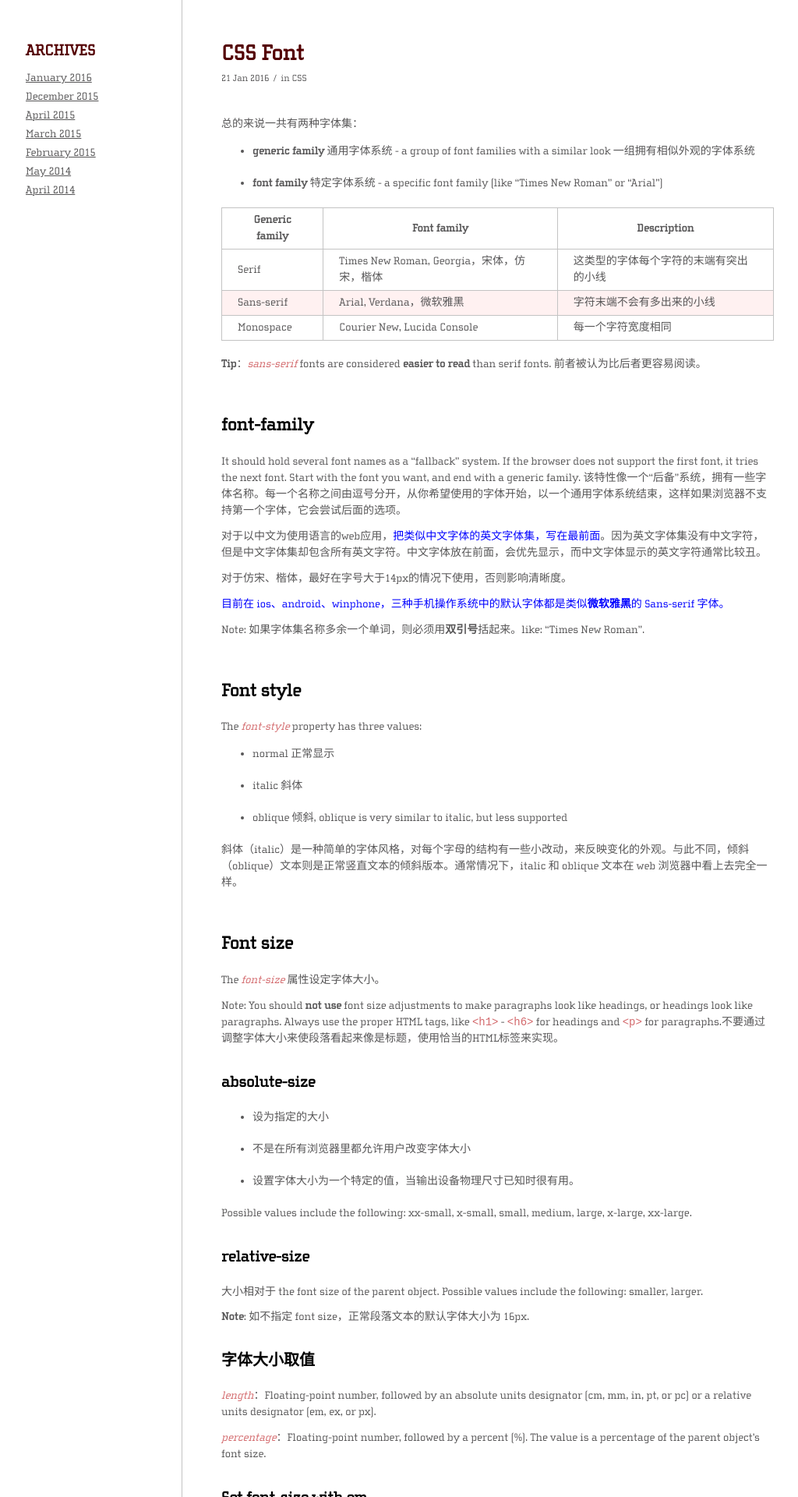
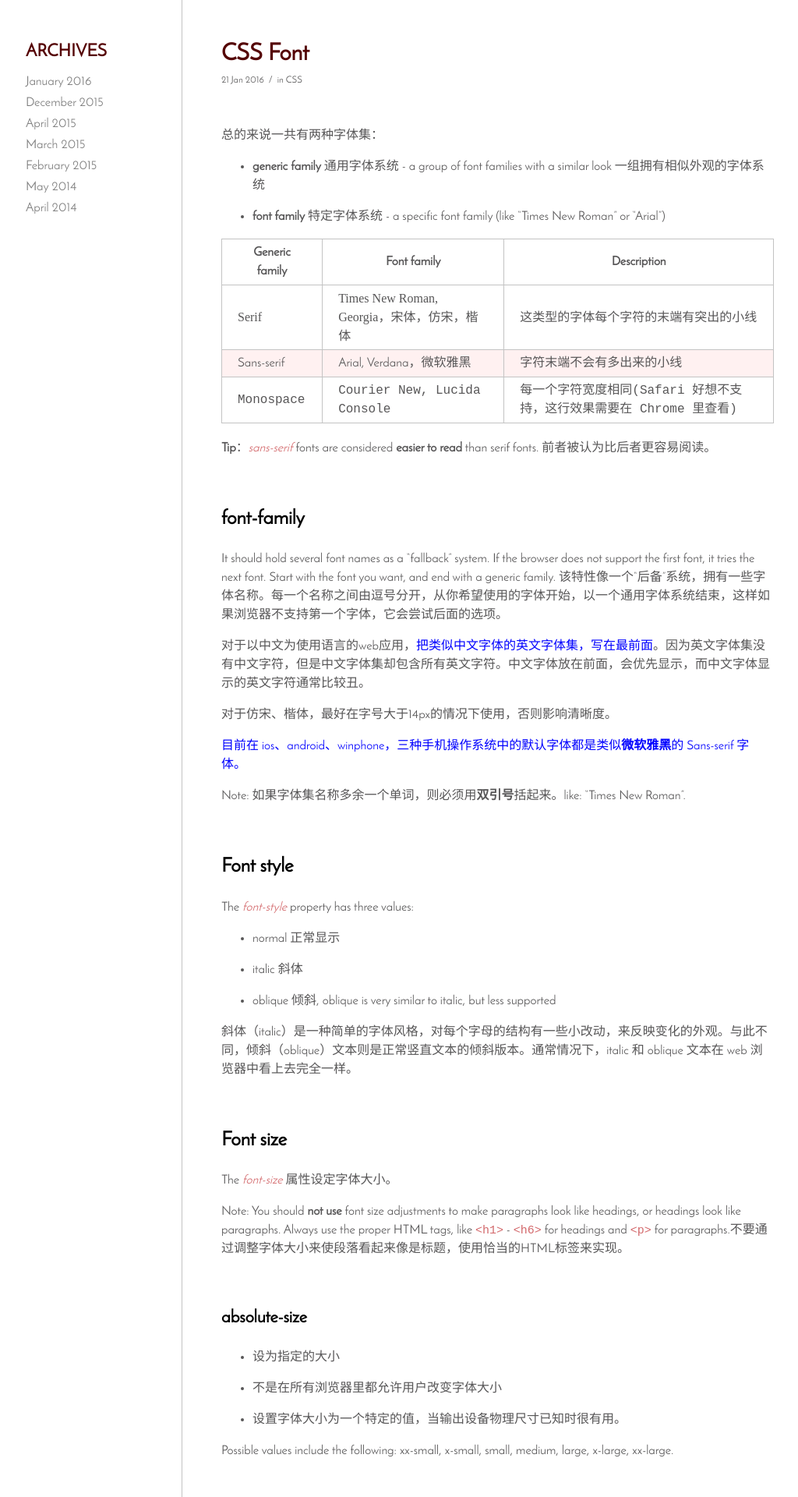
Before and after one commit to Vivi-wu/dive-into-web, a Jekyll site: the page built from _posts/2016-01-21-CSS-font.markdown, in a window 1280 px wide. Shown: the top 1920 px of the page at 78% size, without its empty margins (112-1136 px from the left). Built offline with Jekyll 4.4.1, drawn with Linux system fonts in a browser that asks for light colours; nearby versions of some CDN libraries.

Commit message:
replace webfont and adjust font style

```diff
--- a/_posts/2016-01-21-CSS-font.markdown
+++ b/_posts/2016-01-21-CSS-font.markdown
@@ -14,14 +14,14 @@ categories: CSS
     </tr>
   </thead>
   <tbody>
-    <tr>
+    <tr style="font-family: serif;">
       <td>Serif</td><td>Times New Roman, Georgia，宋体，仿宋，楷体</td><td>这类型的字体每个字符的末端有突出的小线</td>
     </tr>
     <tr>
       <td>Sans-serif</td><td>Arial, Verdana，微软雅黑</td><td>字符末端不会有多出来的小线</td>
     </tr>
-    <tr>
-      <td>Monospace</td><td>Courier New, Lucida Console</td><td>每一个字符宽度相同</td>
+    <tr style="font-family: monospace;">
+      <td>Monospace</td><td>Courier New, Lucida Console</td><td>每一个字符宽度相同(Safari 好想不支持，这行效果需要在 Chrome 里查看)</td>
     </tr>
   </tbody>
 </table>
--- a/_sass/_base.scss
+++ b/_sass/_base.scss
@@ -36,7 +36,7 @@ body {
 
 p {
   margin-top: 0;
-  margin-bottom: 0.85em;
+  margin-bottom: 1rem;
 }
 
 em {
@@ -57,21 +57,20 @@ img {
  * Headings
  */
 h1, h2, h3, h4, h5, h6 {
-  font-weight: 600;
+  font-weight: 700;
 }
 h2, h3, h4 {
+  margin-top: $spacing-unit * 3;
   color: black;
 }
 h2 {
-  margin-top: $spacing-unit * 2.5;
-  font-size: 23px;
+  font-size: 25px;
 }
 h3 {
-  margin-top: $spacing-unit * 1.5;
-  font-size: 20px;
+  font-size: 22px;
 }
 h4 {
-  font-size: 17px;
+  font-size: 18px;
 }
 
 
@@ -91,6 +90,7 @@ a {
  * Code block
  */
 code {
+  font-size: 15px;
   color: $primary-color;
 }
 pre>code {
@@ -138,7 +138,6 @@ ol {
   li {
     padding-top: 3px;
     padding-bottom: 3px;
-    line-height: 1.7;
   }
 }
 
@@ -163,65 +162,8 @@ ol {
 
 
 /**
- * Image align
- */
-.img-align-center {
-  display: block;
-  margin-left: auto;
-  margin-right: auto;
-}
-
-
-/**
-* Button, link
-*/
-.contrast_color {
-  color: white;
-  background-color: $primary-color-dark;
-  border-color: $primary-color-dark;
-}
-.contrast_color_2 {
-  color: $primary-color-dark;
-  background-color: $background-color;
-  border: 1px solid $grey-color-light;
-}
-
-.btn-read-more-wrapper {
-  clear: both;
-  padding-top: $spacing-unit * 2;
-  padding-bottom: $spacing-unit;
-}
-
-.magic-button {
-  display: inline-block;
-  @extend .contrast_color_2;
-  border-radius: 3px;
-  margin-top: 3px;
-  margin-bottom: 3px;
-  padding: 10px 16px;
-  font-weight: 600;
-  line-height: 16px;
-
-  &:hover {
-    text-decoration: none;
-  }
-
-  &:hover, &.reverse {
-    @extend .contrast_color;
-  }
-
-  &.reverse:hover {
-    @extend .contrast_color_2;
-  }
-}
-
-
-/**
  * Border
  */
 .solid_top_border {
   border-top: 1px solid $grey-color-light;
 }
-.solid_bottom_border {
-  border-bottom: 1px solid $grey-color-light;
-}
--- a/_sass/_blogs-page.scss
+++ b/_sass/_blogs-page.scss
@@ -18,7 +18,7 @@
 .post {
   overflow: hidden;
   header h2 {
-    font-size: 28px;
+    font-size: 30px;
     line-height: 1.3em;
     margin-top: 0;
     margin-bottom: 5px;
@@ -34,7 +34,7 @@
     height: auto;
   }
   article li {
-    margin-bottom: $spacing-unit;
+    margin-bottom: 1rem;
     ul { margin-top: $spacing-unit; }
   }
 }
@@ -42,7 +42,7 @@
 
 .post-meta-infos {
   font-size: 12px;
-  margin-bottom: $spacing-unit * 2;
+  margin-bottom: $spacing-unit * 2.5;
 
   .text-sep {
     padding-left: 3px;
@@ -75,11 +75,13 @@
     margin-bottom: $spacing-unit * 0.5;
   }
   a {
-    color: $text-color;
+    color: $grey-color;
     display: block;
     margin-bottom: 3px;
+    text-decoration: none;
     &:hover {
       color: $primary-color-dark;
+      text-decoration: underline;
     }
   }
 }
--- a/_sass/_variables.scss
+++ b/_sass/_variables.scss
@@ -1,5 +1,5 @@
-$base-font-family: "cholla-slab", serif;
-$base-font-size:   14px;
+$base-font-family: "Josefin Sans", sans-serif;
+$base-font-size:   16px;
 $base-line-height: 1.5;
 
 $text-color:       #575657;
--- a/css/main.scss
+++ b/css/main.scss
@@ -18,7 +18,7 @@
 @mixin embed-font($font-name, $font-filename) {
   @font-face {
     font-family: $font-name;
-    src: url("../assets/fonts/" + $font-filename + ".ttf") format("truetype");
+    src: url("../assets/fonts/" + $font-filename + ".woff") format("woff");
   }
 }
 
@@ -32,7 +32,7 @@
           transition: $var;
 }
 
-@include embed-font("cholla-slab", "ChollaSlabRegular");
+@include embed-font("Josefin Sans", "Josefin Sans");
 
 // Import partials from `sass_dir` (defaults to `_sass`)
 @import
```
Also changed, not shown: assets/fonts/ChollaSlabRegular.ttf (deleted), assets/fonts/Josefin Sans.woff (added).
